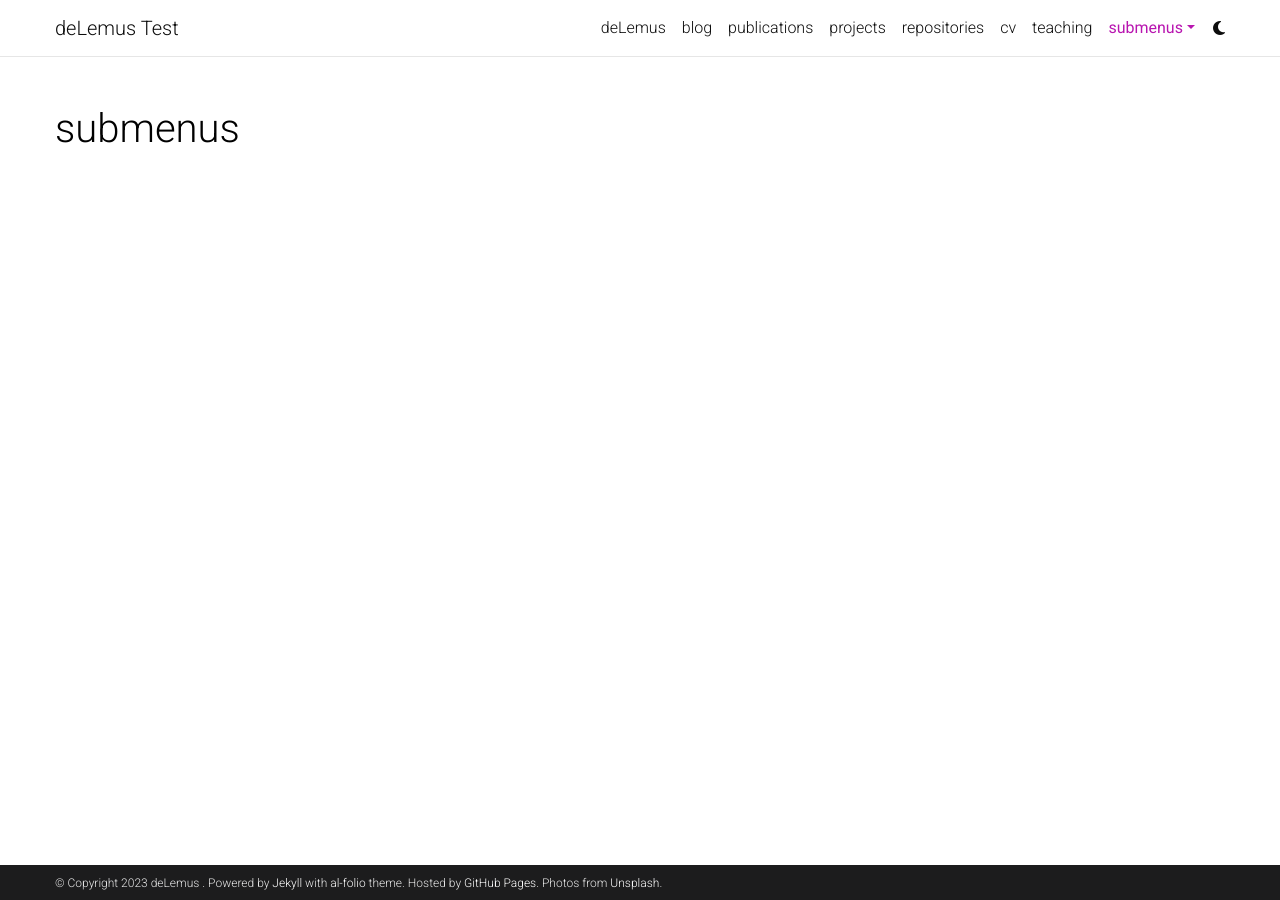
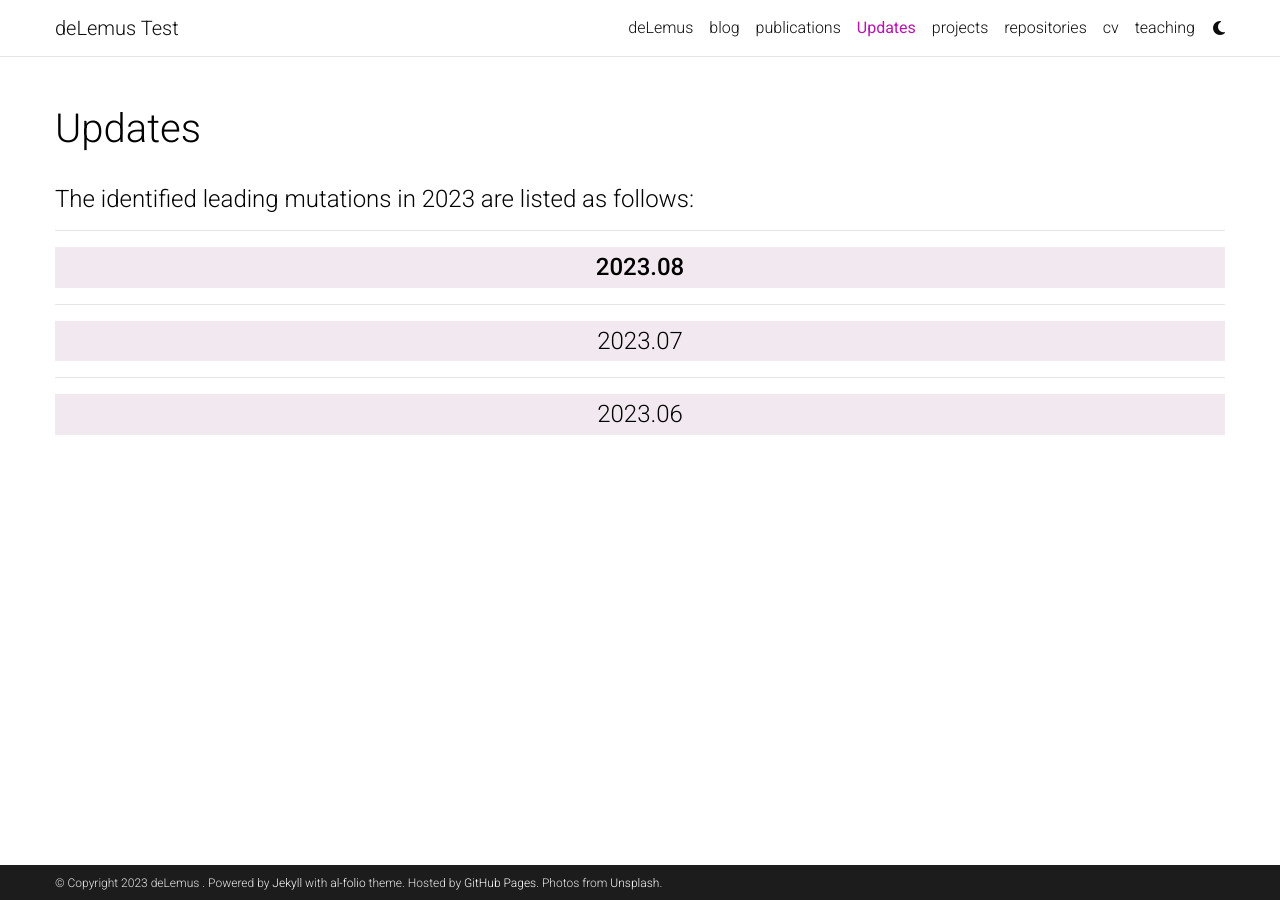
Before and after one commit to Venthaul/deLemusTest, a Jekyll site: the page built from _pages/dropdown.md, in a window 1280 px wide. Built offline with Jekyll 4.4.1, drawn with Linux system fonts in a browser that asks for light colours; comment, search, counter and statistics services are not loaded; a style sheet for code colours, icons or effects is not loaded.

Commit message:
Add new page

```diff
--- a/_pages/dropdown.md
+++ b/_pages/dropdown.md
@@ -1,13 +1,58 @@
 ---
 layout: page
-title: submenus
+title: Updates
 nav: true
-nav_order: 6
-dropdown: true
-children:
-    - title: publications
-      permalink: /publications/
-    - title: divider
-    - title: projects
-      permalink: /projects/
+nav_order: 2
 ---
+<h4>The identified leading mutations in 2023 are listed as follows:<h4>
+<hr>
+
+<html>
+<head>
+<script src="https://ajax.googleapis.com/ajax/libs/jquery/3.5.1/jquery.min.js"></script>
+<script>
+$(document).ready(function(){
+  $(".flip").click(function(){
+    $(this).next(".panel").slideToggle("slow");
+  });
+});
+</script>
+<style>
+.panel, .flip {
+  padding: 5px;
+  text-align: center;
+  background-color: #f2e9f0;
+  border: solid 1px #f2e9f0;
+}
+
+.panel {
+  padding: 50px;
+  display: none;
+  text-align: left;
+}
+</style>
+</head>
+<body>
+
+<div class="flip"><strong>2023.08</strong></div>
+<div class="panel">
+  <img src="{{'assets/img/update_202308/2023-08.png' | relative_url}}" alt="2023-08" style="width: 1100px; height: 200px;">
+  <br>
+  <br>
+  <strong>2023.08.04 - 2023.08.22</strong>
+  <hr>
+  <img src="{{'assets/img/update_202308/confirmed mutations.png' | relative_url}}" alt="Confirmed mutations" style="width: 800px; height: 400px;">
+</div>
+<hr>
+
+<div class="flip">2023.07</div>
+<div class="panel">
+  <img src="{{'assets/img/update_2308/2023-08.png' | relative_url}}" alt="2023-08" style="width: 1100px; height: 200px;">
+</div>
+<hr>
+
+<div class="flip">2023.06</div>
+<div class="panel">2023.06</div>
+
+</body>
+</html>
```
